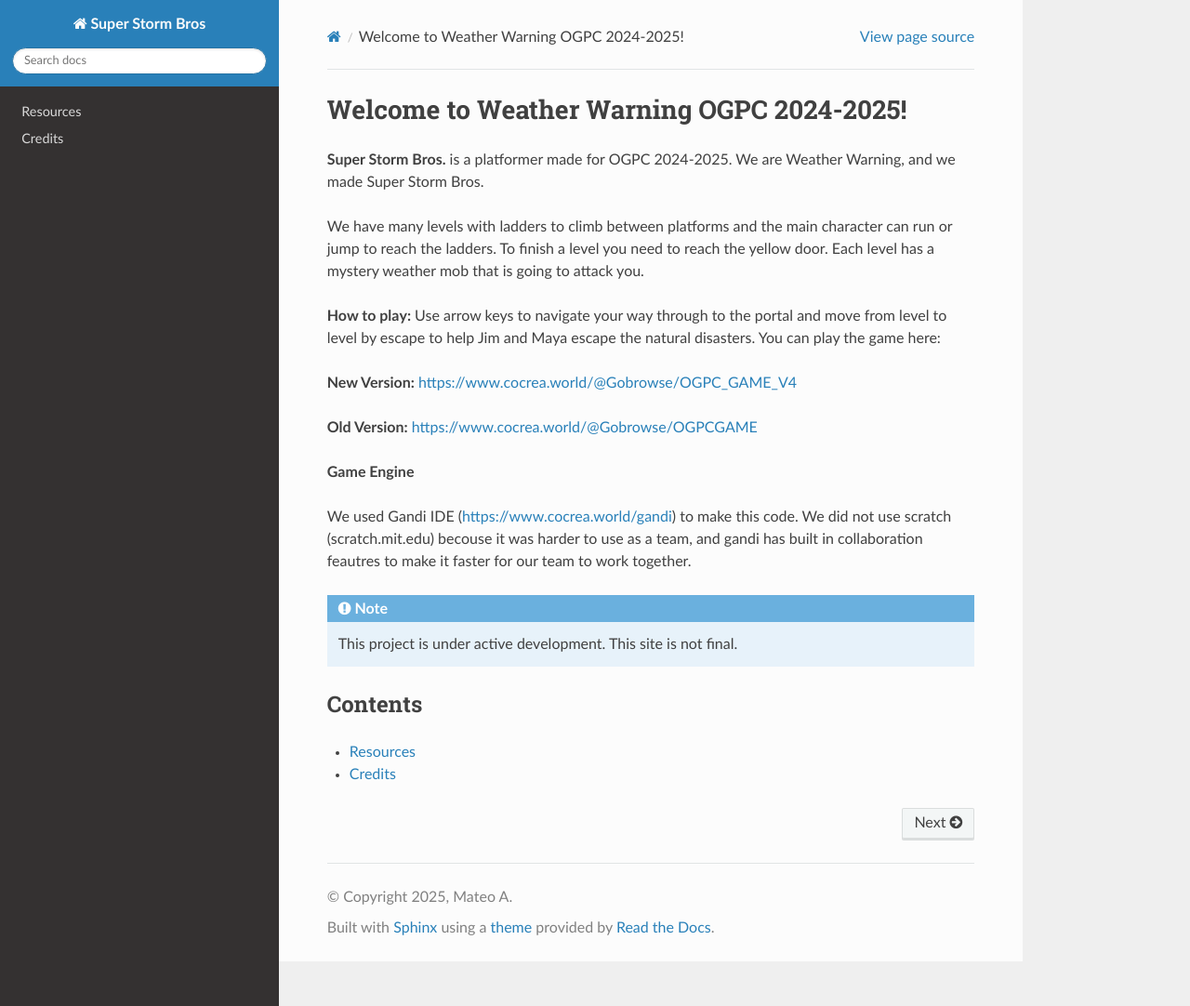
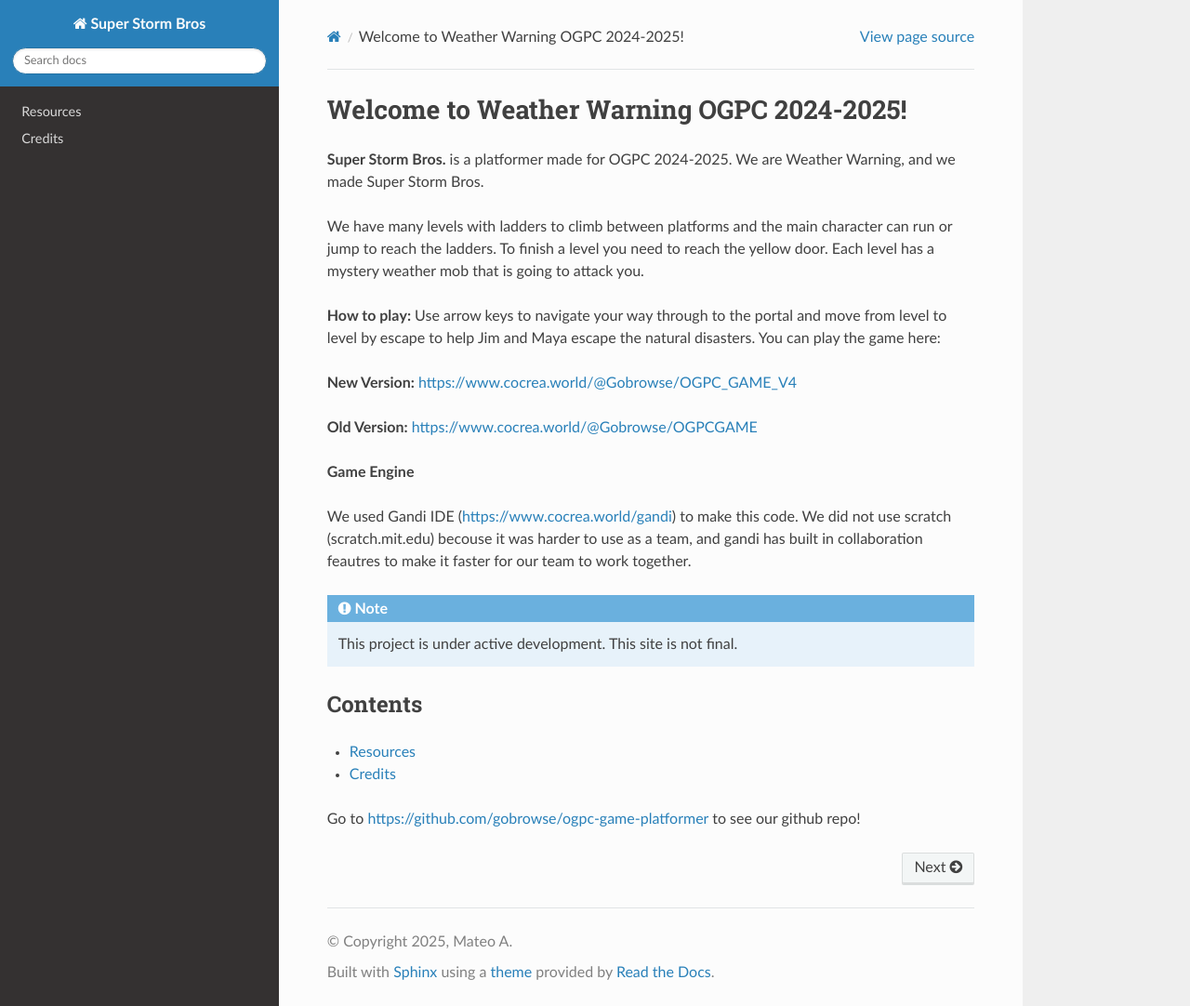
Before and after one commit to OGPC-KMLA/website, a Sphinx documentation site: the page built from docs/source/index.rst, in a window 1280 px wide and 1082 px high. Shown: the whole window at 93% size. Built offline with Sphinx 7.4.7 and the Read the Docs theme 3.1.0, drawn with Linux system fonts in a browser that asks for light colours.

Commit message:
Update index.rst
added GitHub repo

```diff
--- a/docs/source/index.rst
+++ b/docs/source/index.rst
@@ -33,3 +33,5 @@ Contents
 
    files
    credits
+
+Go to https://github.com/gobrowse/ogpc-game-platformer to see our github repo!
```
